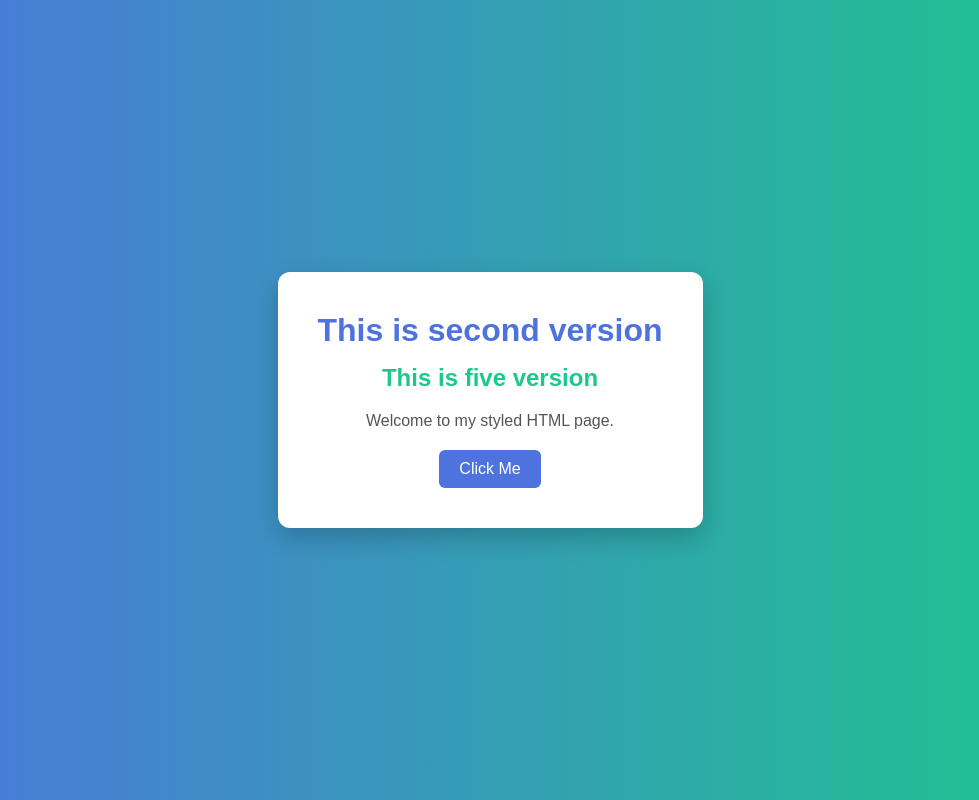
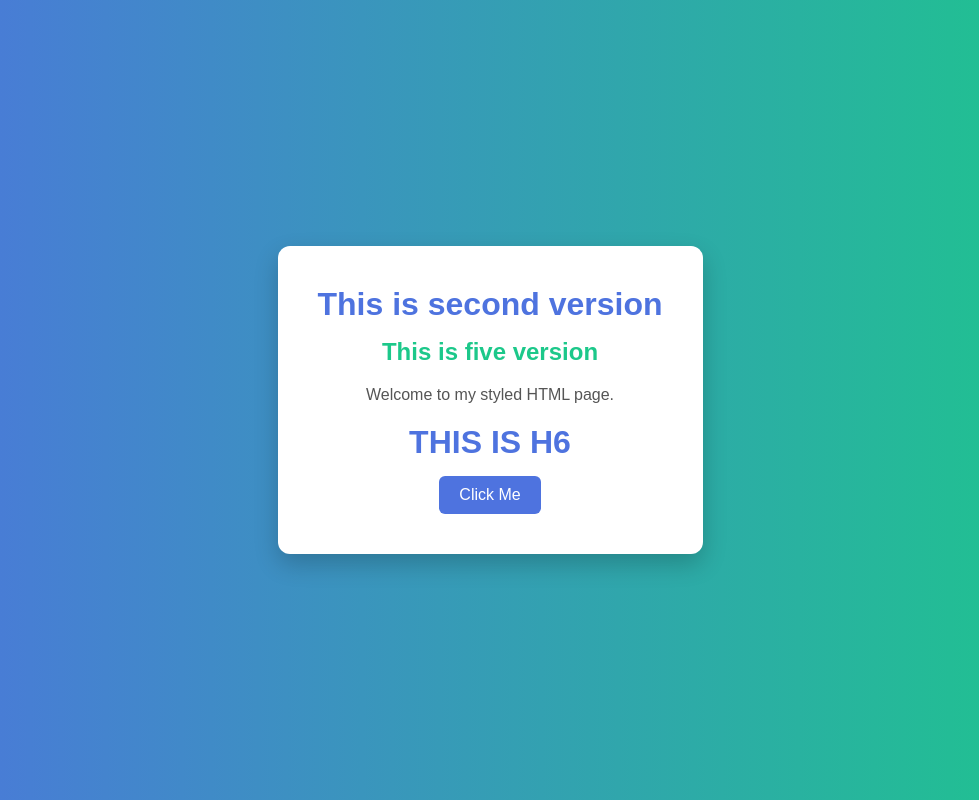
Before and after one commit to prathameshkasar/demo_repo, a plain HTML site: page index.html in a window 1280 px wide. Shown: the whole page, without its empty margins (150-1129 px from the left). Drawn offline with Linux system fonts and the light colour scheme.

Commit message:
Add new heading

```diff
--- a/index.html
+++ b/index.html
@@ -15,6 +15,7 @@
         <h1>This is second version</h1>
         <h2>This is five version</h2>
         <p>Welcome to my styled HTML page.</p>
+        <h1>THIS IS H6</h1>
         <button>Click Me</button>
     </div>
 </body>
```
